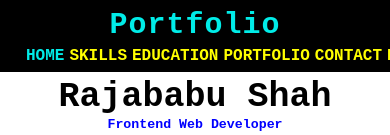
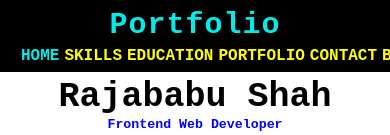
Before and after one commit to r-rajababushah/r-rajababushah, a React (Vite) app: page / in a window 390 px wide. Shown: the top 135 px of the page. Built offline with nearby package versions, Linux system fonts and the light colour scheme.

Commit message:
Update Header.scss

```diff
--- a/src/components/Header/Header.scss
+++ b/src/components/Header/Header.scss
@@ -51,7 +51,7 @@ $backColor: rgb(0, 0, 0);
 // for mobile devices
 @media screen and (min-width: 320px) and (max-width: 426px) {
     .nav {
-        padding: 5px 25px !important;
+        padding: 5px 20px !important;
         display: flex;
         flex-flow: row wrap;
         background-color: black;
```
